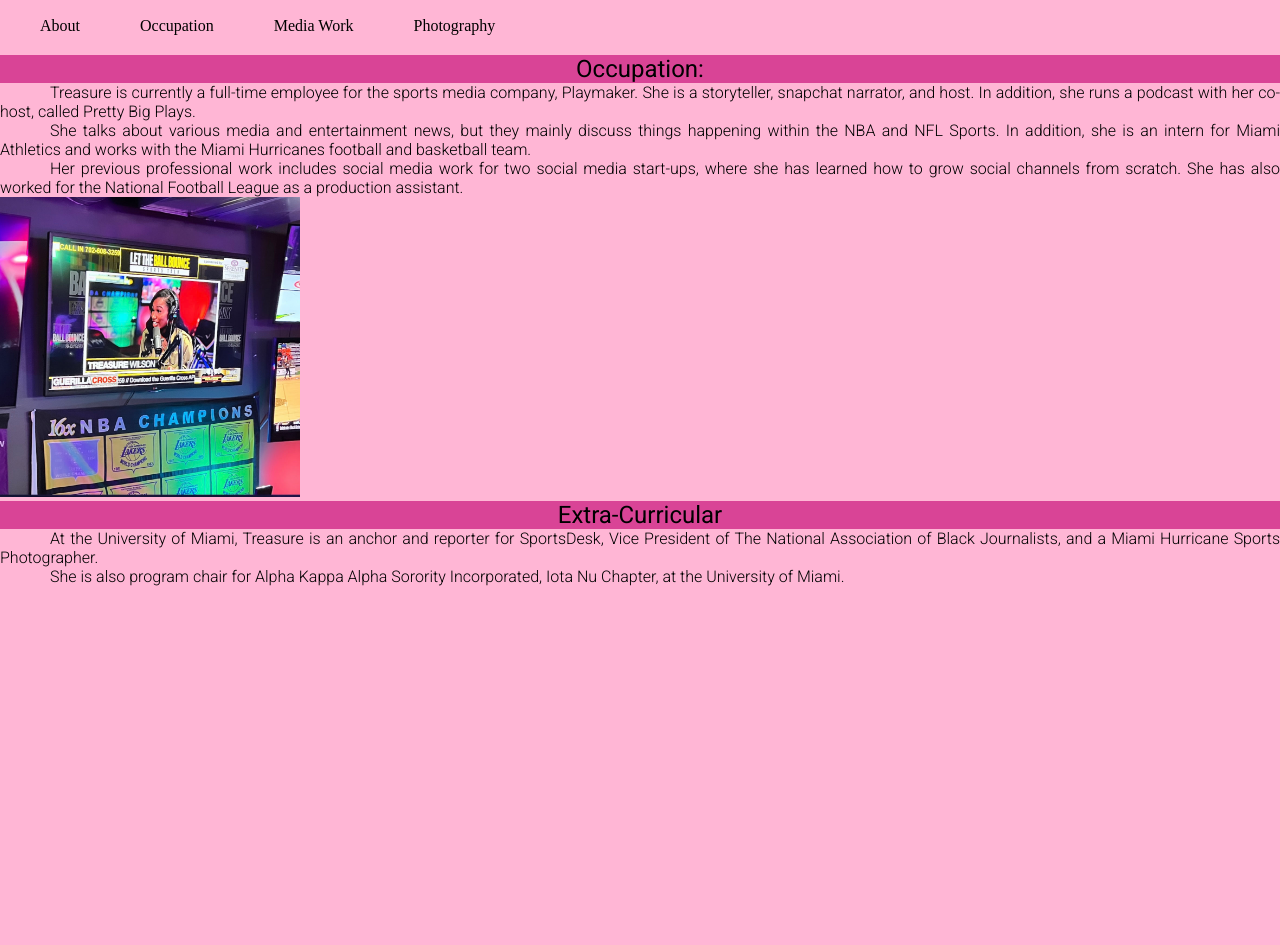
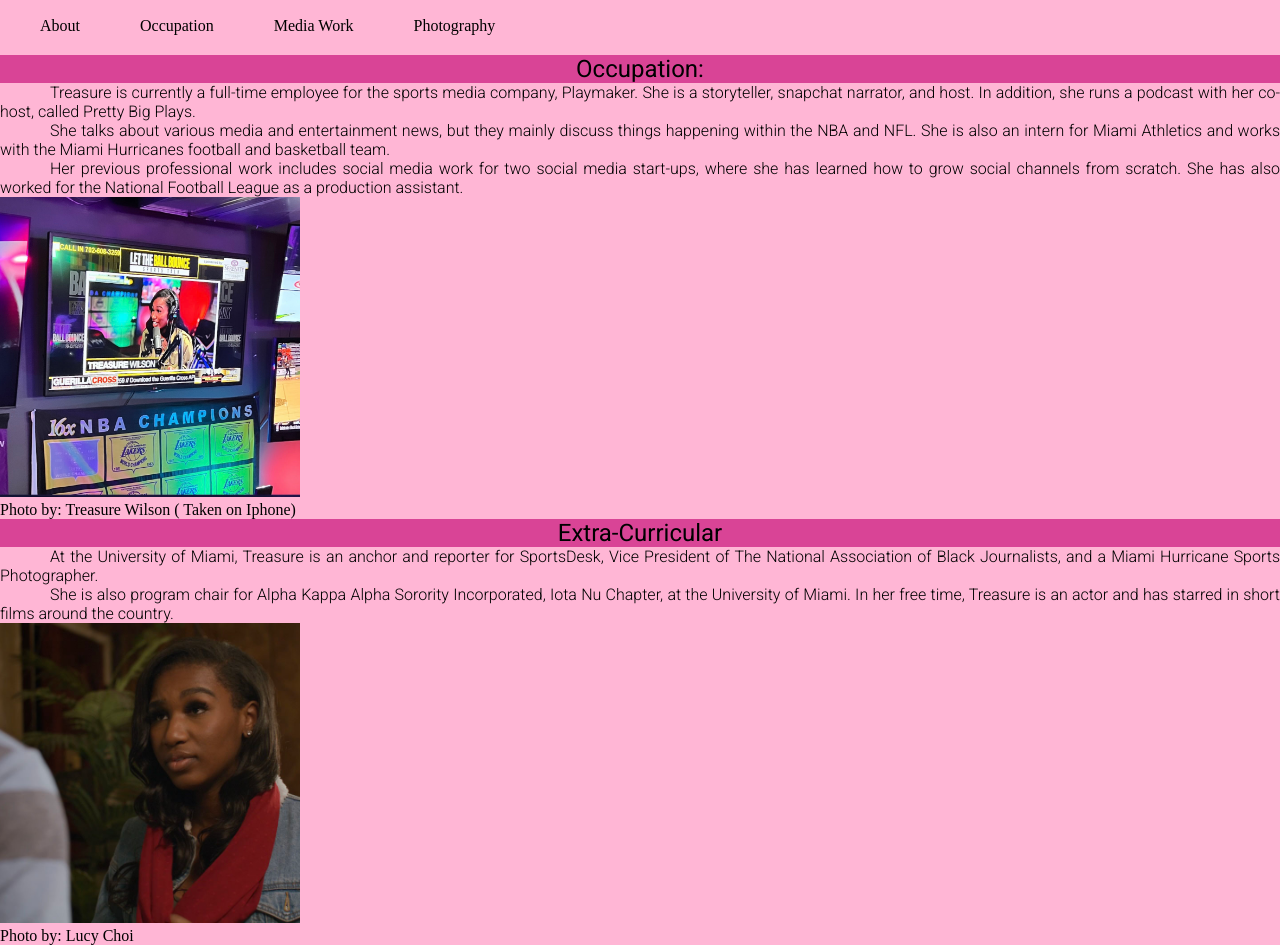
Before and after one commit to treasurewilsxn/treasurewilsxn.github.io, a plain HTML site: page occupation.html in a window 1280 px wide. Shown: the part 31-976 px from the top of the page. Before the commit the page ends 800 px from the top, so only its background shows below. Drawn offline with Linux system fonts and the light colour scheme.

Commit message:
styles 3

```diff
--- a/occupation.html
+++ b/occupation.html
@@ -25,15 +25,17 @@
 <p>Treasure is currently a full-time employee for the sports media company, Playmaker. She is a storyteller,
 snapchat narrator, and host. In addition, she runs a podcast with her co-host, called Pretty Big Plays. </p>
   <p> She talks about various media and entertainment news, but they mainly discuss things happening within the NBA
-and NFL Sports. In addition, she is an intern for Miami Athletics and works with the Miami Hurricanes football and basketball team.</p>
+and NFL. She is also an intern for Miami Athletics and works with the Miami Hurricanes football and basketball team.</p>
   <p>Her previous professional work includes social media work for two social media start-ups, where she has learned how to
 grow social channels from scratch. She has also worked for the National Football League as a production assistant.</p>
   <img src="images/4photo.jpg" alt="Treasure Special Guest" width="600" height="445" class="middle">
+  <figcaption> Photo by: Treasure Wilson ( Taken on Iphone)</figcaption>
 
 <h2>Extra-Curricular</h2>
   <p> At the University of Miami, Treasure is an anchor and reporter for SportsDesk, Vice President of The National Association
 of Black Journalists, and a Miami Hurricane Sports Photographer. </p>
-  <p> She is also program chair for Alpha Kappa Alpha Sorority Incorporated, Iota Nu Chapter, at the University of Miami. </p>
-
+  <p> She is also program chair for Alpha Kappa Alpha Sorority Incorporated, Iota Nu Chapter, at the University of Miami. In her free time, Treasure is an actor and has starred in short films around the country.</p>
+<img src="images/18photo.jpg" alt="Treasure Acting" width="600" height="445" class="middle">
+<figcaption> Photo by: Lucy Choi </figcaption>
 </body>
 </html>
--- a/style.css
+++ b/style.css
@@ -91,4 +91,6 @@ p{
   text-indent: 50px;
   font-family: "Roboto", sans-serif;
   font-weight:300;
+  margin-top: auto;
+  margin-bottom: auto;
 }
```
Also changed, not shown: index.html (+1 -1 lines), photography.html (+1 -1 lines), socialmedia.html (+4 -0 lines), images/18photo.jpg (added).
